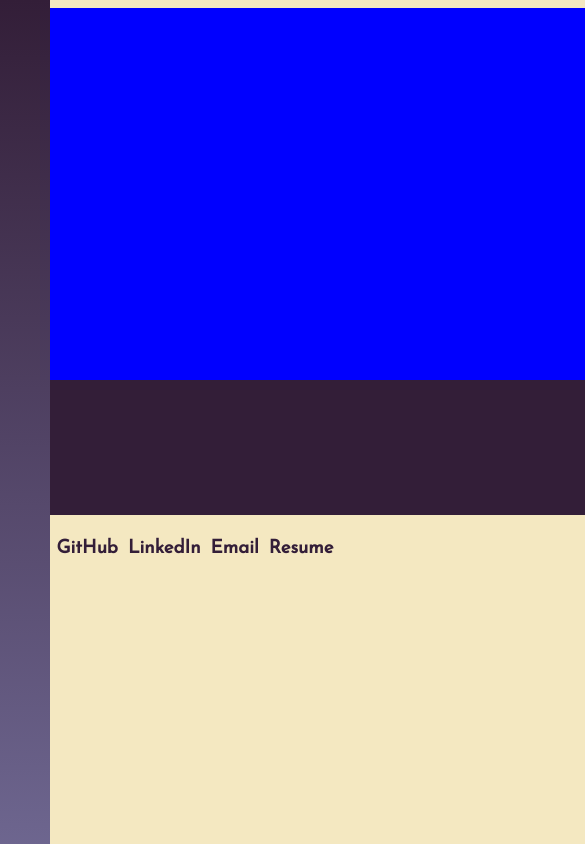
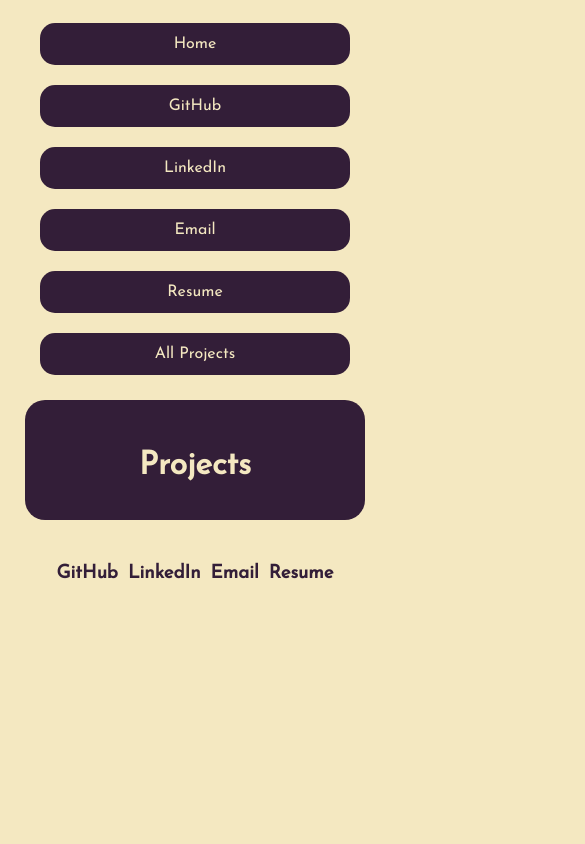
Before and after one commit to SGsouthard/sgsouthard.github.io, a website: page projects.html in a window 390 px wide. Shown: the top 844 px of the page, 585 px wide, since content can reach past the window. Drawn offline with nearby package versions, Linux system fonts and the light colour scheme.

Commit message:
update CSS

```diff
--- a/style.css
+++ b/style.css
@@ -238,10 +238,16 @@
     }
 
     .title {
-        width: 300px;
+        margin: 0px;
+    }
+
+    .title-bg {
+        width: 300px ;
+        height: 80px ;
         border-radius: 20px;
-        left: 0;
-        margin-left: 10;
+        top: 10px;
+        margin: 15px;
+        padding: 20px;
         text-align: center;
     }
 
@@ -262,21 +268,28 @@
     }
 
     .side-color-block {
-        width: 10px;
+        width: 0px;
+        display: none;
     }
 
     .side-body {
-        margin-left: 40px;
-        padding: 0px 10px;
+        /* padding: 0px 10px; */
+        align-items: center;
         display: flex;
         flex-direction: column;
-        background-color: red;
+        margin: 5px;
     }
 
     .side-links {
         display: flex;
         flex-direction: column;
-        background-color: blue;
+    }
+
+    .h3-skill {
+        background-color: var(--color5);
+        color: var(--color1);
+        padding: 8px;
+        border-radius: 7px;
     }
 }
 
```
Also changed, not shown: index.html (+3 -3 lines).
